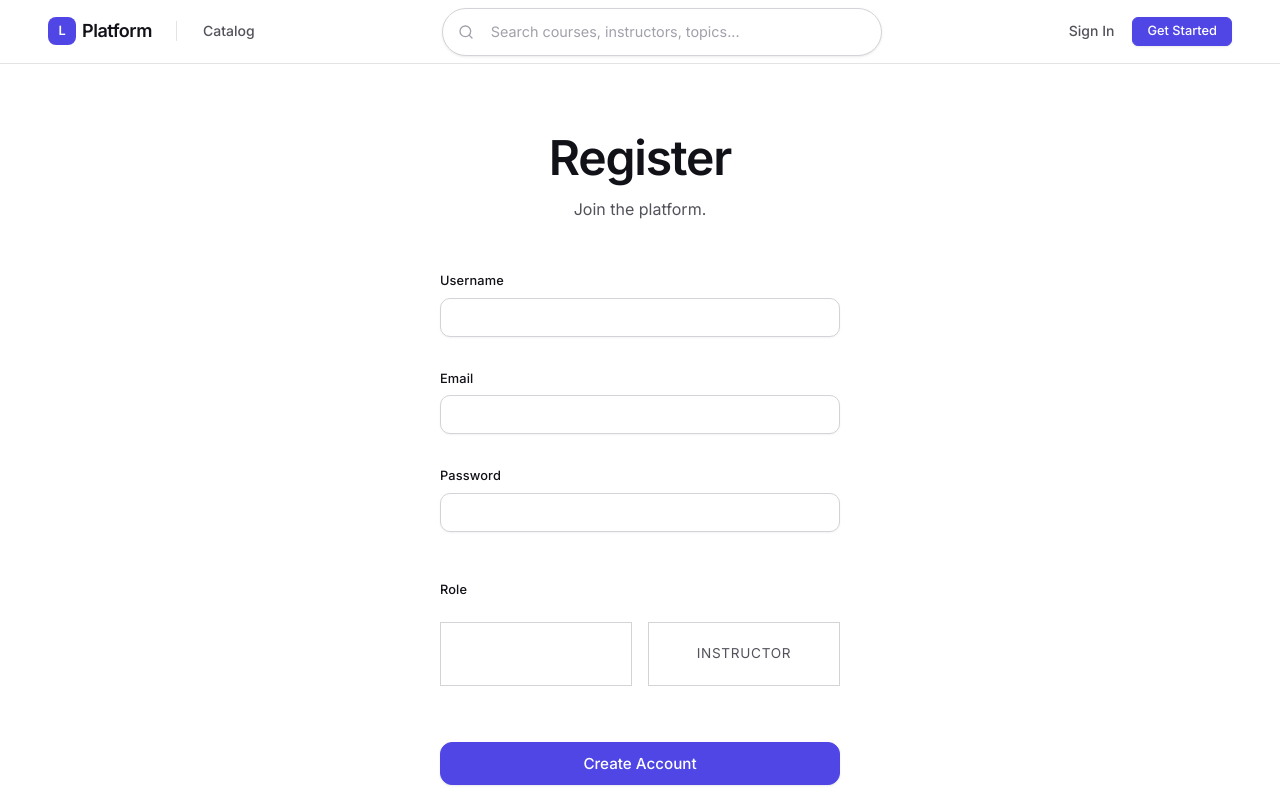
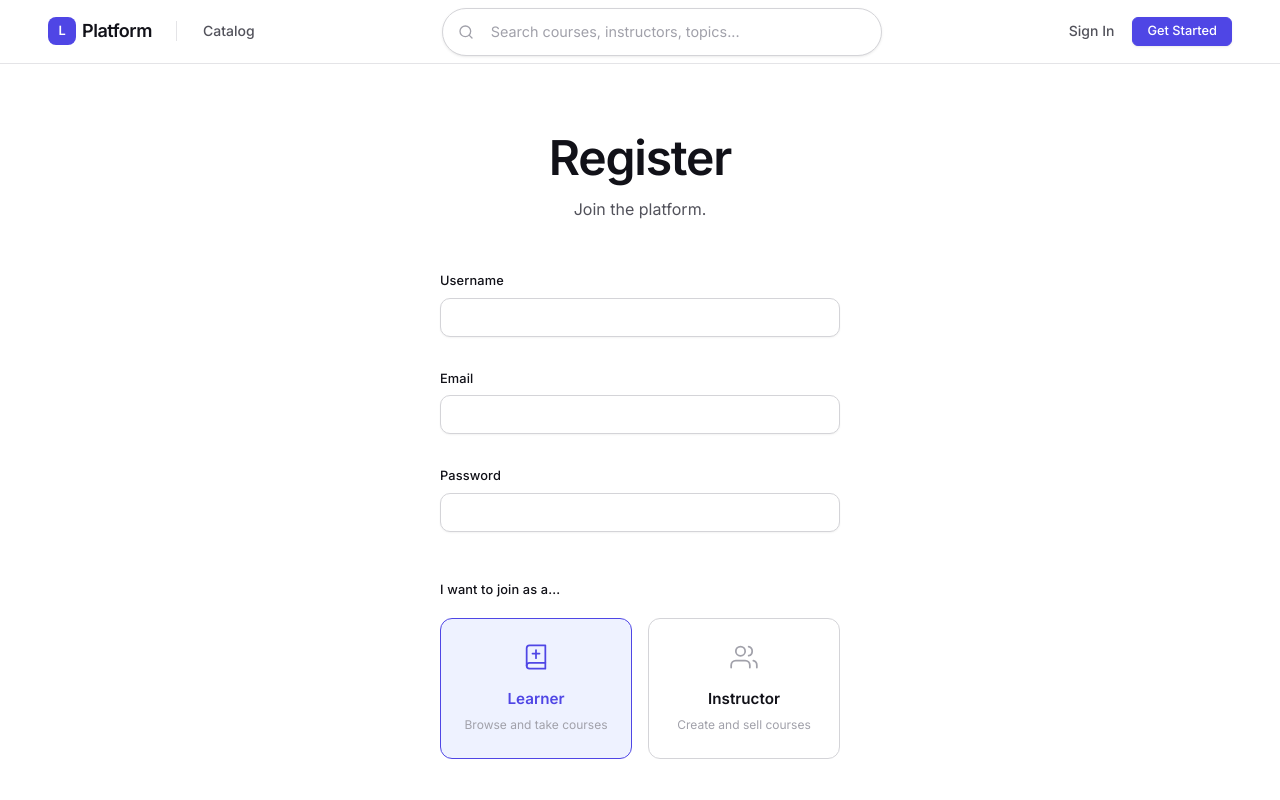
Before and after one commit to Joel-Sony/Online-Learning-Platform, a React (Vite) app in the folder frontend/: page /register in a window 1280 px wide. Shown: the top 800 px of the page. Built offline with nearby package versions, Linux system fonts and the light colour scheme; no server answers.

Commit message:
Fixed teacher own course problem

```diff
--- a/frontend/src/pages/AdminDashboard.jsx
+++ b/frontend/src/pages/AdminDashboard.jsx
@@ -8,13 +8,20 @@ function AdminDashboard() {
     const [error, setError] = useState(null);
     const [userSearch, setUserSearch] = useState('');
 
+    const IconBarChart = () => <svg width="16" height="16" viewBox="0 0 24 24" fill="none" stroke="currentColor" strokeWidth="2" strokeLinecap="round" strokeLinejoin="round"><line x1="12" y1="20" x2="12" y2="10"/><line x1="18" y1="20" x2="18" y2="4"/><line x1="6" y1="20" x2="6" y2="16"/></svg>;
+    const IconUsers = () => <svg width="16" height="16" viewBox="0 0 24 24" fill="none" stroke="currentColor" strokeWidth="2" strokeLinecap="round" strokeLinejoin="round"><path d="M17 21v-2a4 4 0 0 0-4-4H5a4 4 0 0 0-4 4v2"/><circle cx="9" cy="7" r="4"/><path d="M23 21v-2a4 4 0 0 0-3-3.87"/><path d="M16 3.13a4 4 0 0 1 0 7.75"/></svg>;
+    const IconCheck = () => <svg width="16" height="16" viewBox="0 0 24 24" fill="none" stroke="currentColor" strokeWidth="2" strokeLinecap="round" strokeLinejoin="round"><polyline points="20 6 9 17 4 12"/></svg>;
+    const IconBook = () => <svg width="16" height="16" viewBox="0 0 24 24" fill="none" stroke="currentColor" strokeWidth="2" strokeLinecap="round" strokeLinejoin="round"><path d="M4 19.5A2.5 2.5 0 0 1 6.5 17H20"/><path d="M6.5 2H20v20H6.5A2.5 2.5 0 0 1 4 19.5v-15A2.5 2.5 0 0 1 6.5 2z"/></svg>;
+    const IconFlag = () => <svg width="16" height="16" viewBox="0 0 24 24" fill="none" stroke="currentColor" strokeWidth="2" strokeLinecap="round" strokeLinejoin="round"><path d="M4 15s1-1 4-1 5 2 8 2 4-1 4-1V3s-1 1-4 1-5-2-8-2-4 1-4 1z"/><line x1="4" y1="22" x2="4" y2="15"/></svg>;
+    const IconDollar = () => <svg width="16" height="16" viewBox="0 0 24 24" fill="none" stroke="currentColor" strokeWidth="2" strokeLinecap="round" strokeLinejoin="round"><line x1="12" y1="1" x2="12" y2="23"/><path d="M17 5H9.5a3.5 3.5 0 0 0 0 7h5a3.5 3.5 0 0 1 0 7H6"/></svg>;
+
     const sections = [
-        { id: 'reports', label: 'Reports', icon: '📊' },
-        { id: 'users', label: 'Users', icon: '👥' },
-        { id: 'mentors', label: 'Mentor Approvals', icon: '✅' },
-        { id: 'courses', label: 'Course Approvals', icon: '📚' },
-        { id: 'moderation', label: 'Moderation', icon: '🚩' },
-        { id: 'refunds', label: 'Refunds', icon: '💰' },
+        { id: 'reports', label: 'Reports', Icon: IconBarChart },
+        { id: 'users', label: 'Users', Icon: IconUsers },
+        { id: 'mentors', label: 'Mentor Approvals', Icon: IconCheck },
+        { id: 'courses', label: 'Course Approvals', Icon: IconBook },
+        { id: 'moderation', label: 'Moderation', Icon: IconFlag },
+        { id: 'refunds', label: 'Refunds', Icon: IconDollar },
     ];
 
     useEffect(() => {
@@ -152,7 +159,7 @@ function AdminDashboard() {
                                             fontSize: '0.7rem', fontWeight: 600, flexShrink: 0,
                                         }}>{i + 1}</span>
                                         <span style={{ flex: 1, fontSize: '0.85rem' }}>{m.username}</span>
-                                        <span style={{ fontSize: '0.75rem', color: 'var(--text-tertiary)' }}>{Number(m.avg_rating || 0).toFixed(1)} ⭐</span>
+                                        <span style={{ fontSize: '0.75rem', color: 'var(--text-tertiary)' }}>{Number(m.avg_rating || 0).toFixed(1)}</span>
                                     </li>
                                 ))}
                             </ul>
@@ -362,7 +369,9 @@ function AdminDashboard() {
         <div>
             <h2 style={{ marginBottom: '1rem' }}>Moderation</h2>
 
-            <h3 style={{ fontSize: '0.9rem', marginBottom: '0.75rem', color: 'var(--text-primary)' }}>🚩 Flagged Reviews</h3>
+            <h3 style={{ fontSize: '0.9rem', marginBottom: '0.75rem', color: 'var(--text-primary)', display: 'flex', alignItems: 'center', gap: '6px' }}>
+              <IconFlag /> Flagged Reviews
+            </h3>
             <table style={tableStyle}>
                 <thead>
                     <tr>
@@ -398,7 +407,9 @@ function AdminDashboard() {
                 </tbody>
             </table>
 
-            <h3 style={{ fontSize: '0.9rem', margin: '1.5rem 0 0.75rem', color: 'var(--text-primary)' }}>🚩 Flagged Q&A</h3>
+            <h3 style={{ fontSize: '0.9rem', margin: '1.5rem 0 0.75rem', color: 'var(--text-primary)', display: 'flex', alignItems: 'center', gap: '6px' }}>
+              <IconFlag /> Flagged Q&amp;A
+            </h3>
             <div style={{ display: 'flex', gap: '1rem' }}>
                 <div style={{ flex: 1, background: 'var(--bg)', border: '1px solid var(--border)', borderRadius: 'var(--radius-lg)', padding: '1rem' }}>
                     <h4 style={{ fontSize: '0.8rem', color: 'var(--text-tertiary)', textTransform: 'uppercase', letterSpacing: '0.06em', marginBottom: '0.75rem' }}>Questions</h4>
@@ -508,7 +519,7 @@ function AdminDashboard() {
                             onMouseEnter={e => { if (activeSection !== s.id) e.currentTarget.style.background = 'var(--bg-subtle)'; }}
                             onMouseLeave={e => { if (activeSection !== s.id) e.currentTarget.style.background = 'transparent'; }}
                         >
-                            <span style={{ fontSize: '1rem' }}>{s.icon}</span>
+                            <s.Icon />
                             {s.label}
                         </button>
                     ))}
--- a/frontend/src/pages/MentorDashboard.jsx
+++ b/frontend/src/pages/MentorDashboard.jsx
@@ -12,6 +12,7 @@ function MentorDashboard() {
   const [courses, setCourses] = useState([]);
   const [enrollments, setEnrollments] = useState([]);
   const [loading, setLoading] = useState(true);
+  const username = localStorage.getItem('username');
 
   useEffect(() => {
     Promise.all([fetchCourses(), fetchEnrollments()]).finally(() => setLoading(false));
@@ -19,7 +20,8 @@ function MentorDashboard() {
 
   const fetchCourses = () =>
     api.get('/courses/', { params: { page_size: 100 } }).then(res => {
-      setCourses(res.data.results || res.data);
+      const all = res.data.results || res.data;
+      setCourses(all.filter(c => c.mentor_name === username));
     }).catch(() => {});
 
   const fetchEnrollments = () =>
--- a/frontend/src/pages/Register.jsx
+++ b/frontend/src/pages/Register.jsx
@@ -67,18 +67,33 @@ function Register() {
           </div>
 
           <div className="form-group" style={{ marginTop: '1.5rem' }}>
-            <label className="form-label">Role</label>
-            <div style={{ display: 'flex', gap: '1rem', marginTop: '1rem' }}>
+            <label className="form-label">I want to join as a...</label>
+            <div style={{ display: 'flex', gap: '1rem', marginTop: '0.75rem' }}>
               <label style={{
                 flex: 1,
-                border: '1px solid var(--border-strong)',
-                background: formData.role === 'STUDENT' ? 'var(--text-strong)' : 'transparent',
+                border: `1.5px solid ${formData.role === 'STUDENT' ? 'var(--accent)' : 'var(--border-strong)'}`,
+                borderRadius: 'var(--radius-lg)',
+                background: formData.role === 'STUDENT' ? 'var(--accent-light)' : 'transparent',
                 color: formData.role === 'STUDENT' ? '#fff' : 'var(--text-strong)',
-                padding: '1.25rem 1rem',
+                padding: '1.5rem 1rem',
                 cursor: 'pointer',
                 textAlign: 'center',
-                transition: 'all 0.3s'
-              }}>
+                transition: 'all 0.15s ease',
+                userSelect: 'none',
+              }}
+                onMouseEnter={e => {
+                  if (formData.role !== 'STUDENT') {
+                    e.currentTarget.style.borderColor = 'var(--accent)';
+                    e.currentTarget.style.background = 'var(--bg-subtle)';
+                  }
+                }}
+                onMouseLeave={e => {
+                  if (formData.role !== 'STUDENT') {
+                    e.currentTarget.style.borderColor = 'var(--border-strong)';
+                    e.currentTarget.style.background = 'transparent';
+                  }
+                }}
+              >
                 <input
                   type="radio"
                   name="role"
@@ -87,19 +102,41 @@ function Register() {
                   onChange={() => setFormData({...formData, role: 'STUDENT'})}
                   style={{ display: 'none' }}
                 />
-                <div style={{ fontFamily: 'var(--font-body)', fontWeight: '400', letterSpacing: '0.05em', textTransform: 'uppercase', fontSize: '0.85rem' }}>Learner</div>
+                <div style={{ marginBottom: '0.5rem' }}>
+                  <svg width="28" height="28" viewBox="0 0 24 24" fill="none" stroke={formData.role === 'STUDENT' ? 'var(--accent)' : 'var(--text-tertiary)'} strokeWidth="1.5" strokeLinecap="round" strokeLinejoin="round">
+                    <path d="M4 19.5A2.5 2.5 0 0 1 6.5 17H20"/><path d="M6.5 2H20v20H6.5A2.5 2.5 0 0 1 4 19.5v-15A2.5 2.5 0 0 1 6.5 2z"/>
+                    <path d="M12 6v7"/><path d="M9 9h6"/>
+                  </svg>
+                </div>
+                <div style={{ fontWeight: '600', fontSize: '0.95rem', color: formData.role === 'STUDENT' ? 'var(--accent)' : 'var(--text-primary)' }}>Learner</div>
+                <div style={{ fontSize: '0.75rem', color: 'var(--text-tertiary)', marginTop: '0.25rem' }}>Browse and take courses</div>
               </label>
 
               <label style={{
                 flex: 1,
-                border: '1px solid var(--border-strong)',
-                background: formData.role === 'MENTOR' ? 'var(--text-strong)' : 'transparent',
+                border: `1.5px solid ${formData.role === 'MENTOR' ? 'var(--accent)' : 'var(--border-strong)'}`,
+                borderRadius: 'var(--radius-lg)',
+                background: formData.role === 'MENTOR' ? 'var(--accent-light)' : 'transparent',
                 color: formData.role === 'MENTOR' ? '#fff' : 'var(--text-strong)',
-                padding: '1.25rem 1rem',
+                padding: '1.5rem 1rem',
                 cursor: 'pointer',
                 textAlign: 'center',
-                transition: 'all 0.3s'
-              }}>
+                transition: 'all 0.15s ease',
+                userSelect: 'none',
+              }}
+                onMouseEnter={e => {
+                  if (formData.role !== 'MENTOR') {
+                    e.currentTarget.style.borderColor = 'var(--accent)';
+                    e.currentTarget.style.background = 'var(--bg-subtle)';
+                  }
+                }}
+                onMouseLeave={e => {
+                  if (formData.role !== 'MENTOR') {
+                    e.currentTarget.style.borderColor = 'var(--border-strong)';
+                    e.currentTarget.style.background = 'transparent';
+                  }
+                }}
+              >
                 <input
                   type="radio"
                   name="role"
@@ -108,7 +145,13 @@ function Register() {
                   onChange={() => setFormData({...formData, role: 'MENTOR'})}
                   style={{ display: 'none' }}
                 />
-                <div style={{ fontFamily: 'var(--font-body)', fontWeight: '400', letterSpacing: '0.05em', textTransform: 'uppercase', fontSize: '0.85rem' }}>Instructor</div>
+                <div style={{ marginBottom: '0.5rem' }}>
+                  <svg width="28" height="28" viewBox="0 0 24 24" fill="none" stroke={formData.role === 'MENTOR' ? 'var(--accent)' : 'var(--text-tertiary)'} strokeWidth="1.5" strokeLinecap="round" strokeLinejoin="round">
+                    <path d="M17 21v-2a4 4 0 0 0-4-4H5a4 4 0 0 0-4 4v2"/><circle cx="9" cy="7" r="4"/><path d="M23 21v-2a4 4 0 0 0-3-3.87"/><path d="M16 3.13a4 4 0 0 1 0 7.75"/>
+                  </svg>
+                </div>
+                <div style={{ fontWeight: '600', fontSize: '0.95rem', color: formData.role === 'MENTOR' ? 'var(--accent)' : 'var(--text-primary)' }}>Instructor</div>
+                <div style={{ fontSize: '0.75rem', color: 'var(--text-tertiary)', marginTop: '0.25rem' }}>Create and sell courses</div>
               </label>
             </div>
           </div>
```
